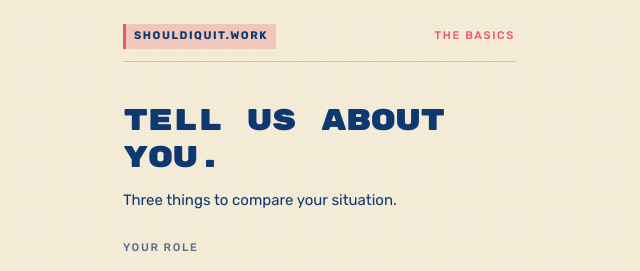
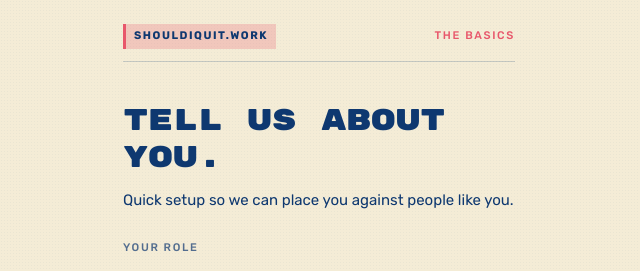
Before and after one commit to rathina-prabu/shouldiquit, a Next.js app: page /start in a window 1280 px wide. Shown: the top 271 px of the page, without its empty margins (321-961 px from the left). Built offline with nearby package versions, Linux system fonts and the light colour scheme.

Commit message:
copy: /start intro — 'Quick setup so we can place you against people like you' (hybrid of options 3+4)

```diff
--- a/app/start/page.tsx
+++ b/app/start/page.tsx
@@ -80,7 +80,7 @@ function StartForm() {
         Tell us about you.
       </h1>
       <p className="text-[15px] leading-[1.55] mb-7">
-        Three things to compare your situation.
+        Quick setup so we can place you against people like you.
       </p>
 
       <Field label="Your role">
```
